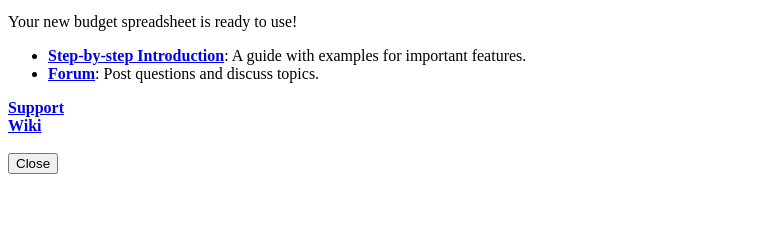
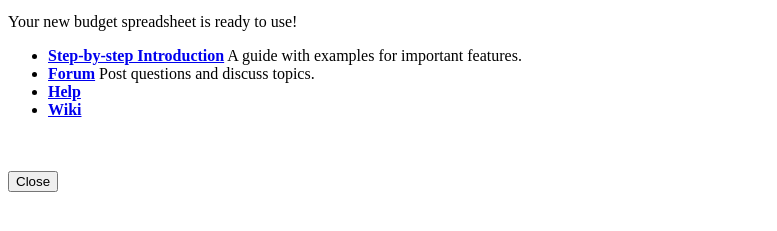
Before and after one commit to budget-n-sheets/budget-n-sheets, a plain HTML site: page src/htmlSetupEnd.html in a window 1280 px wide. Shown: the part 145-376 px from the top of the page, without its empty margins (0-777 px from the left). Drawn offline with Linux system fonts and the light colour scheme.

Commit message:
Put references in unordered list

```diff
--- a/src/htmlSetupEnd.html
+++ b/src/htmlSetupEnd.html
@@ -13,12 +13,13 @@
     <p>Your new budget spreadsheet is ready to use!</p>
 
     <ul>
-      <li><a href="https://github.com/guimspace/budget-n-sheets/wiki" target="_blank"><b>Step-by-step Introduction</b></a>: A guide with examples for important features.</li>
-      <li><a href="https://groups.google.com/d/forum/add-on-budget-n-sheets-forum" target="_blank"><b>Forum</b></a>: Post questions and discuss topics.</li>
+      <li><a href="https://github.com/guimspace/budget-n-sheets/wiki" target="_blank"><b>Step-by-step Introduction</b></a> A guide with examples for important features.</li>
+      <li><a href="https://groups.google.com/d/forum/add-on-budget-n-sheets-forum" target="_blank"><b>Forum</b></a> Post questions and discuss topics.</li>
+			<li><a href="https://sites.google.com/view/guimspace/budget-n-sheets/help" target="_blank"><b>Help</b></a></li>
+			<li><a href="https://github.com/guimspace/budget-n-sheets/wiki" target="_blank"><b>Wiki</b></a></li>
     </ul>
 
-    <a href="https://sites.google.com/view/guimspace/budget-n-sheets/support" target="_blank"><b>Support</b></a><br>
-    <a href="https://github.com/guimspace/budget-n-sheets/wiki" target="_blank"><b>Wiki</b></a><br>
+    <br>
     <br>
 
     <button onClick="google.script.host.close()">Close</button>
```
